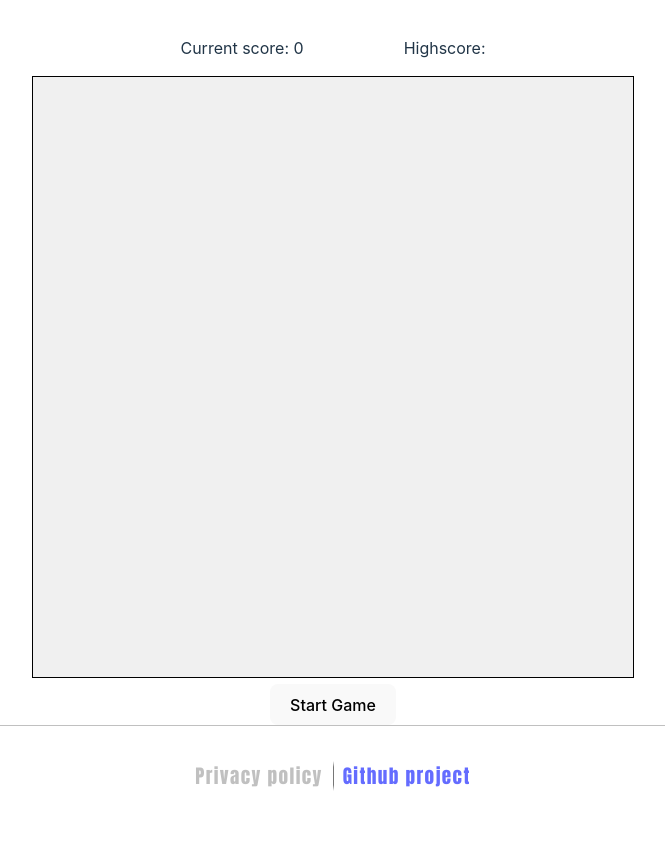
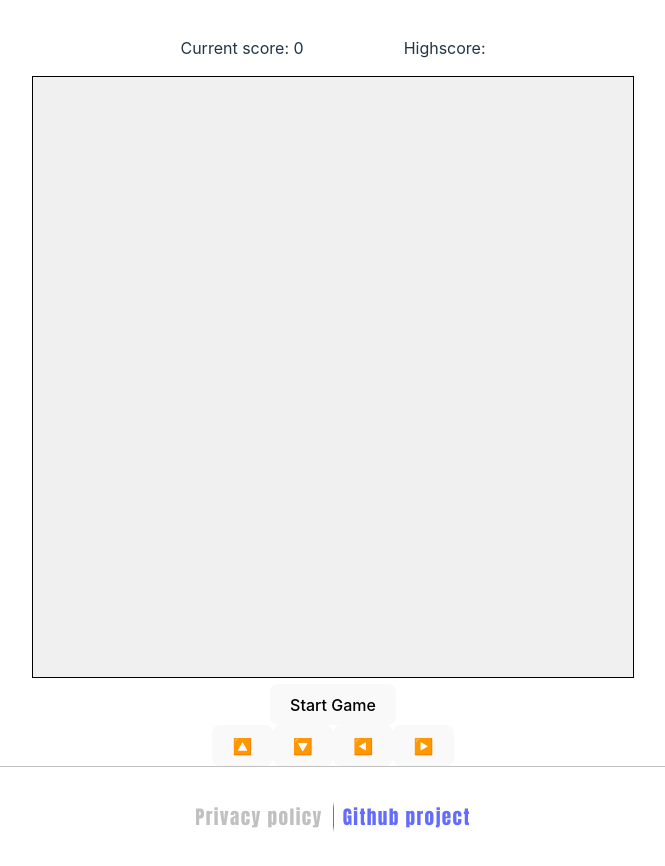
Before and after one commit to Pingis2/Cobra, a React (Vite) app in the folder frontend/: page /game in a window 1280 px wide. Shown: the whole page, without its empty margins (307-972 px from the left). Before the commit the page ends 826 px from the top, so only its background shows below. Built offline with nearby package versions, Linux system fonts and the light colour scheme.

Commit message:
added play buttons and updated loading on user fetching

```diff
--- /dev/null
+++ b/frontend/src/components/PlayButtons.tsx
@@ -0,0 +1,62 @@
+import { useEffect, useRef } from "react"
+
+
+interface PlayButtonsProps {
+    direction: { x: number, y: number };
+    setDirection: (newDirection: { x: number, y: number }) => void;
+    gameStarted: boolean;
+    gameOver: boolean;
+}
+
+export const PlayButtons = ({ direction, setDirection, gameStarted, gameOver }: PlayButtonsProps) => {
+    const directionRef = useRef(direction);
+
+    useEffect(() => {
+        directionRef.current = direction;
+    }, [direction]);
+
+    const handleButtonPress = (newDirection: { x: number, y: number }) => {
+        if (gameStarted && !gameOver) {
+            setDirection(newDirection);
+        }
+    }
+
+    return (
+        <>
+            <div className="play-buttons">
+                <button
+                    type="button"
+                    className="play-button-up"
+                    title="Move up"
+                    onClick={() => handleButtonPress({ x: 0, y: -1 })}
+                >
+                    🔼
+                </button>
+                <button
+                    type="button"
+                    className="play-button-down"
+                    title="Move down"
+                    onClick={() => handleButtonPress({ x: 0, y: 1 })}
+                >
+                    🔽
+                </button>
+                <button
+                    type="button"
+                    className="play-button-left"
+                    title="Move left"
+                    onClick={() => handleButtonPress({ x: -1, y: 0 })}
+                >
+                    ◀️
+                </button>
+                <button
+                    type="button"
+                    className="play-button-right"
+                    title="Move right"
+                    onClick={() => handleButtonPress({ x: 1, y: 0 })}
+                >
+                    ▶️
+                </button>
+            </div>
+        </>
+    )
+}
--- a/frontend/src/context/UserContext.tsx
+++ b/frontend/src/context/UserContext.tsx
@@ -20,7 +20,7 @@ export const UserProvider: React.FC<{ children: React.ReactNode }> = ({ children
     const [loading, setLoading] = useState<boolean>(true);
 
 
-    const retryGetUser = async (token:string, retries: number = 10, delay: number = 2000) => {
+    const retryGetUser = async (token:string, retries: number = 15, delay: number = 2000) => {
         for (let attempt = 0; attempt < retries; attempt++) {
             try {
                 const response = await getLoggedInUser(token);
@@ -66,7 +66,7 @@ export const UserProvider: React.FC<{ children: React.ReactNode }> = ({ children
     return (
         <>
             {loading? (
-                <div>Loading...</div>
+                <div>Fetching user data <span className="dots"></span></div>
             ):(
                 <UserContext.Provider value={{ user, loading, setUser }}>
                     { children }
--- a/frontend/src/pages/Game.tsx
+++ b/frontend/src/pages/Game.tsx
@@ -5,6 +5,7 @@ import { updateUserScore } from "../services/userService";
 import SwedenFlag from "../assets/images/dropdown-flags/sweden-flag.png";
 import AmericanFlag from "../assets/images/dropdown-flags/american-flag.png";
 import EnglandFlag from "../assets/images/dropdown-flags/england-flag.png";
+import { PlayButtons } from "../components/PlayButtons";
 
 const gameSpeed = 100;
 const renderFps = 2000;
@@ -90,6 +91,10 @@ export const Game = () => {
         let lastTouchMoveTime = 0;
 
         const handleTouchStart = (event: TouchEvent) => {
+            if ((event.target as HTMLElement).closest('.play-buttons')) {
+                return;
+            }
+
             if (gameStarted && !gameOver) {
                 event.preventDefault();
             }
@@ -99,6 +104,10 @@ export const Game = () => {
         };
 
         const handleTouchMove = (event: TouchEvent) => {
+            if ((event.target as HTMLElement).closest('.play-buttons')) {
+                return;
+            }
+
             if (gameStarted && !gameOver) {
                 event.preventDefault();
             }
@@ -274,7 +283,6 @@ export const Game = () => {
 
     return (
         <>
-            <div>
             <header className="header-without-back-button">
                 <div className="user-logout">
                     <p className="user-info">{user?.userName} {countryImage()}</p>
@@ -298,7 +306,12 @@ export const Game = () => {
                     <button onClick={startGame} type="button">Start Game</button>
                 </div>
             )}
-            </div>
+            <PlayButtons
+                direction={direction}
+                setDirection={setDirection}
+                gameStarted={gameStarted}
+                gameOver={gameOver}
+            />
         </>
     )
 }
```
Lines whose indentation alone changed are shown as unchanged.
